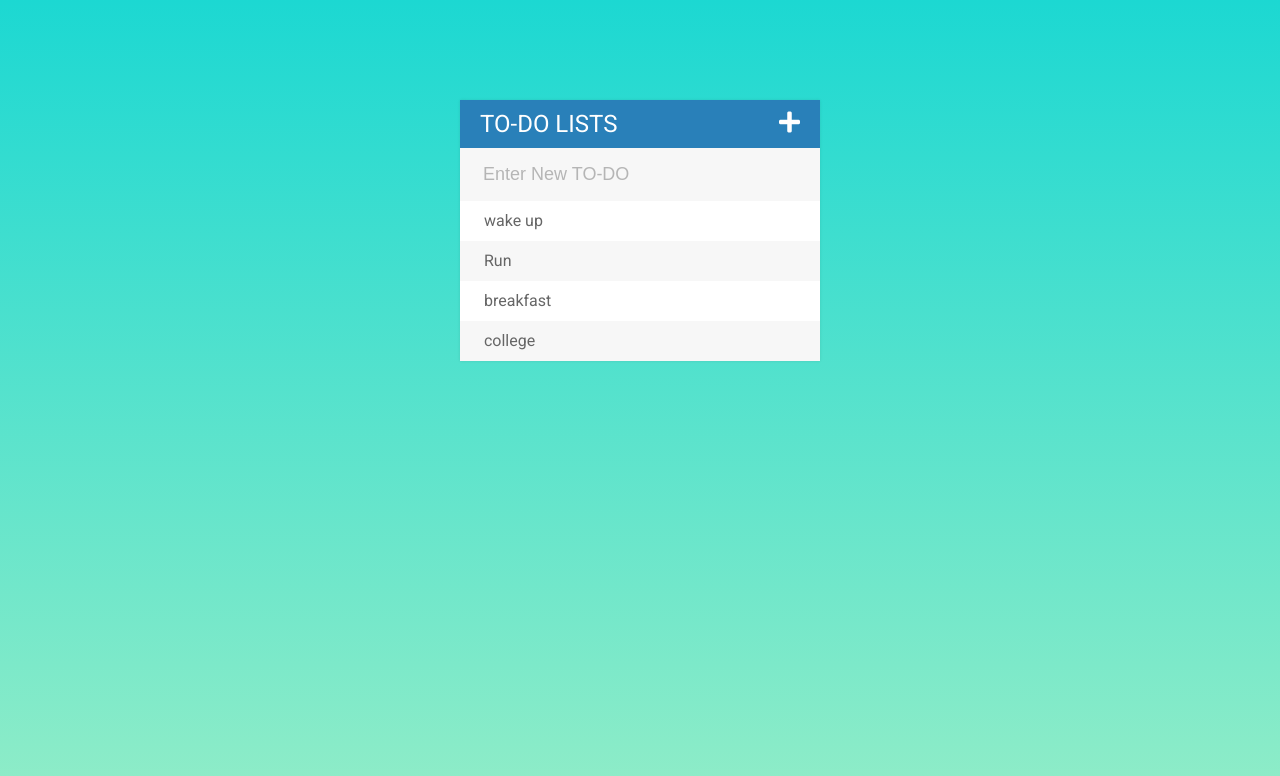
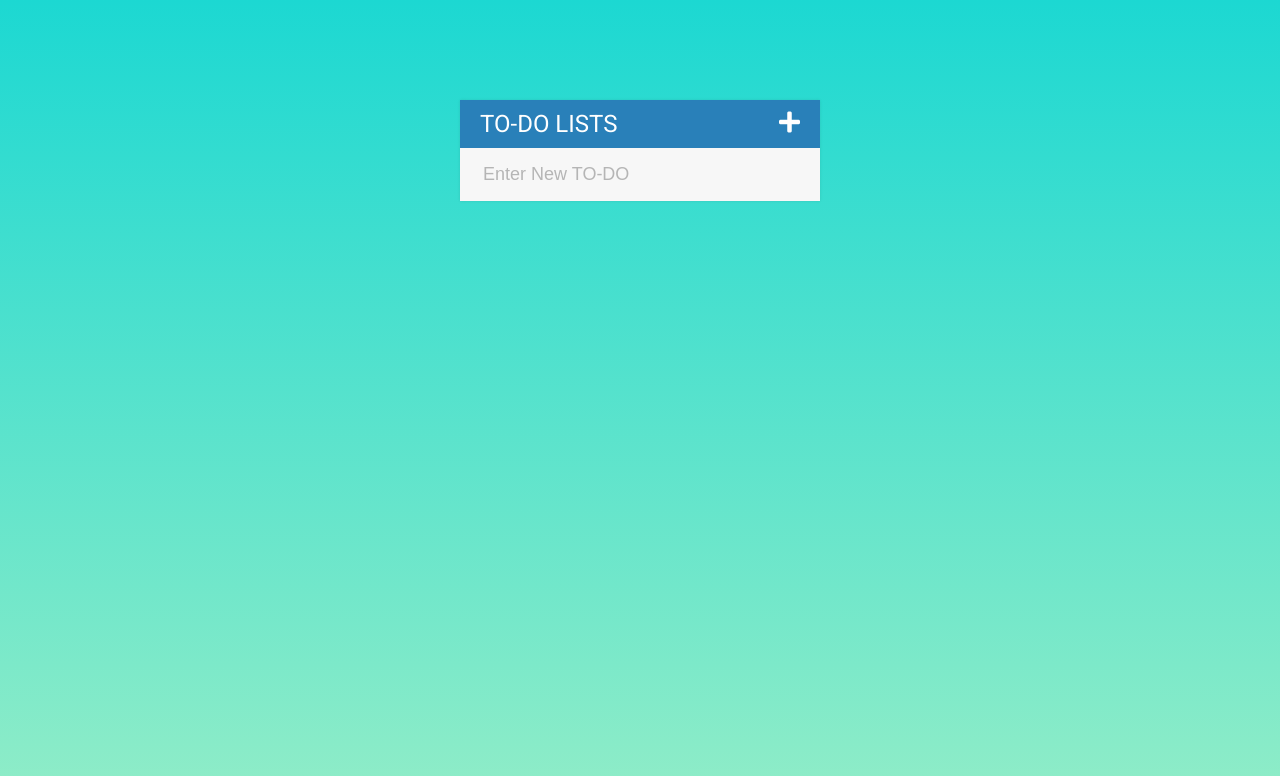
Before and after one commit to anish-kashyap/todo-list-project, a plain HTML site: page index.html in a window 1280 px wide. Drawn offline with Linux system fonts and the light colour scheme.

Commit message:
Second Commit

```diff
--- a/index.html
+++ b/index.html
@@ -14,10 +14,10 @@
         <h1>TO-DO LISTS <i class="fas fa-plus"></i></h1>
         <input type="text" name="todo" placeholder="Enter New TO-DO">
         <ul>
-            <li><span><i class="fas fa-trash"></i></span> wake up</li>
+            <!-- <li><span><i class="fas fa-trash"></i></span> wake up</li>
             <li><span><i class="fas fa-trash"></i></span> Run</li>
             <li><span><i class="fas fa-trash"></i></span> breakfast</li>
-            <li><span><i class="fas fa-trash"></i></span> college</li>
+            <li><span><i class="fas fa-trash"></i></span> college</li> -->
         </ul>
     </div>
 
```
Also changed, not shown: new.txt (added).
